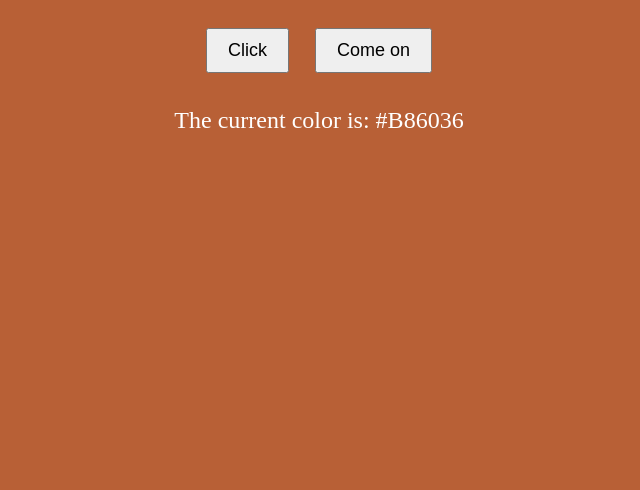
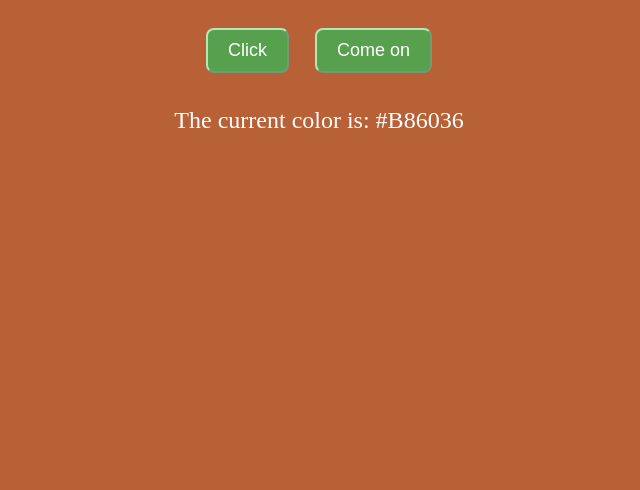
Before and after one commit to tuba-gibi/hw_change_color, a plain HTML site: page index.html in a window 1280 px wide. Shown: the part 310-800 px from the top of the page, without its empty margins (321-961 px from the left). Drawn offline with Linux system fonts and the light colour scheme.

Commit message:
hover etc

```diff
--- a/style.css
+++ b/style.css
@@ -10,4 +10,14 @@
       font-size: 18px;
       padding: 10px 20px;
       margin: 10px;
+      background-color: rgba(81, 165, 81, 0.933);
+      border-radius: 8px;
+      border-color: #bebe;
+      color: white;
+      transition: all 1s;
     }
+    #comeOnBtn:hover{
+        opacity: .8;
+        color: brown;
+
+    }
```
